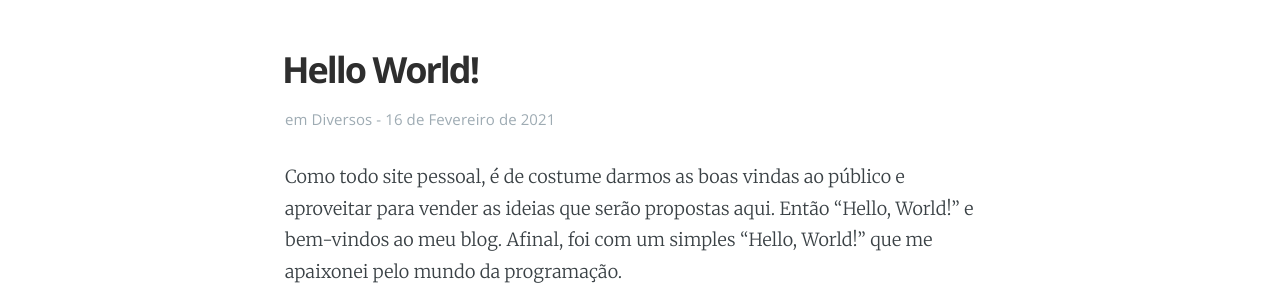
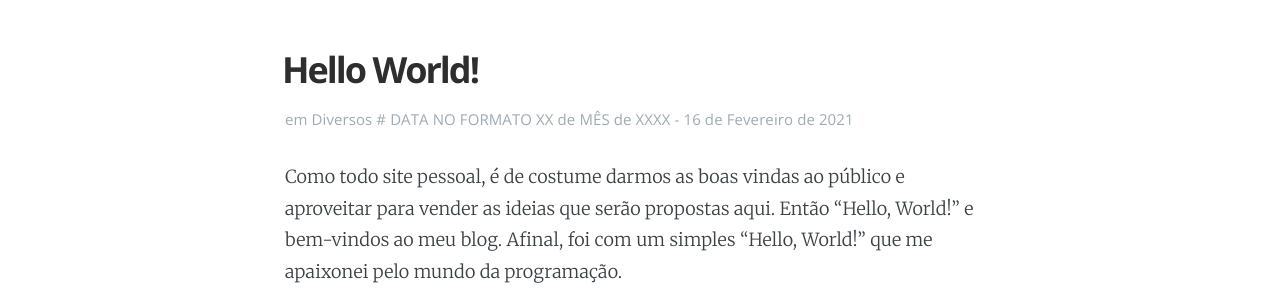
Before and after one commit to MaiconJunge/maiconjunge.github.io, a Jekyll site: the page built from _posts/2021-02-16-hello-world.markdown, in a window 1280 px wide. Shown: the part 129-429 px from the top of the page. Built offline with Jekyll 4.4.1, drawn with Linux system fonts in a browser that asks for light colours.

Commit message:
Update post.html

```diff
--- a/_layouts/post.html
+++ b/_layouts/post.html
@@ -24,6 +24,8 @@ post_class: post-template
                 {% if page.categories.size > 0 %}
                     {{ page.categories | array_to_sentence_string | prepend: 'em ' }}
                 {% endif %}
+
+                # DATA NO FORMATO XX de MÊS de XXXX
                 <time datetime="{{ page.date | date_to_xmlschema }}">
    {% include date.html date=page.date %}
 </time>
```
